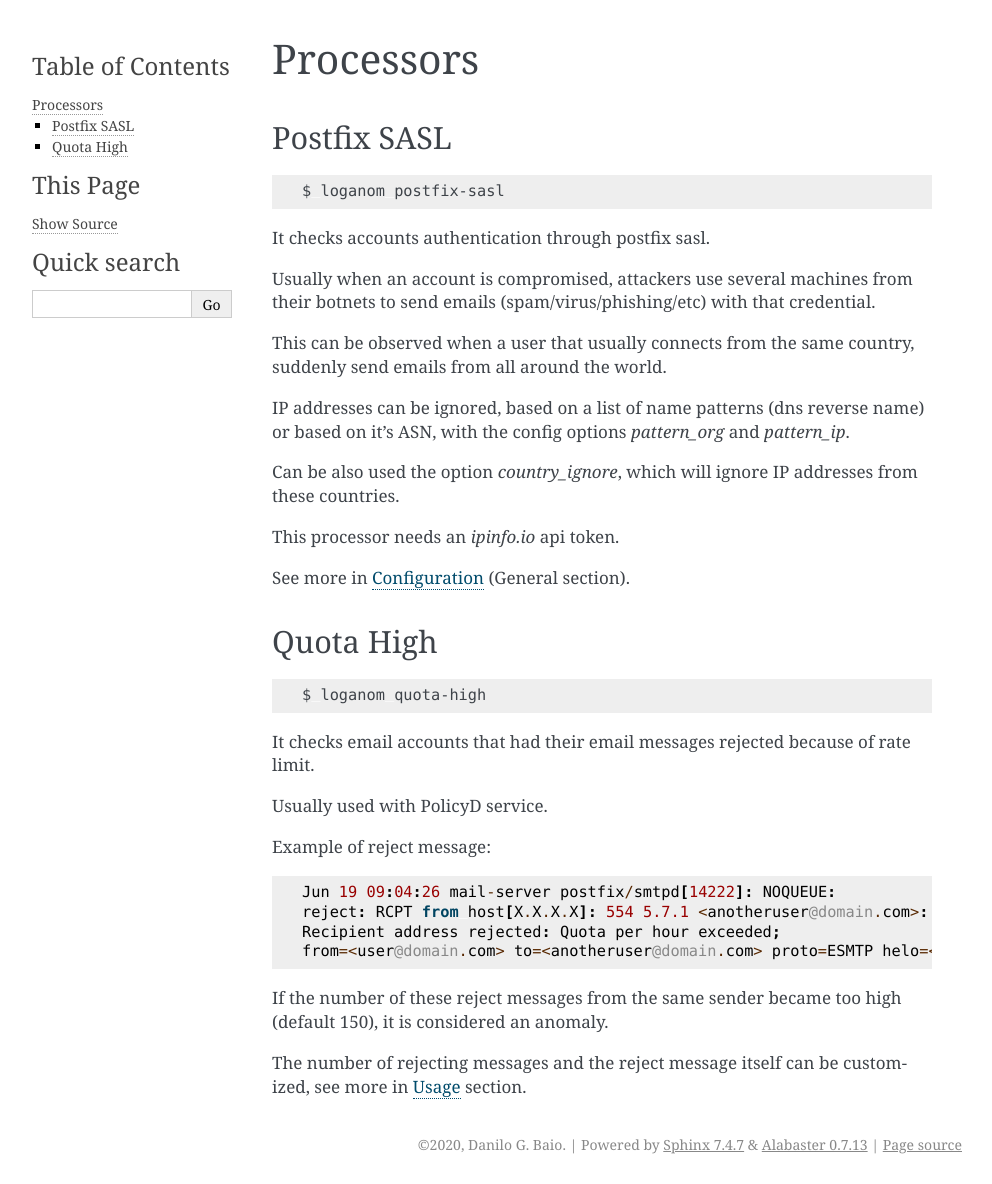
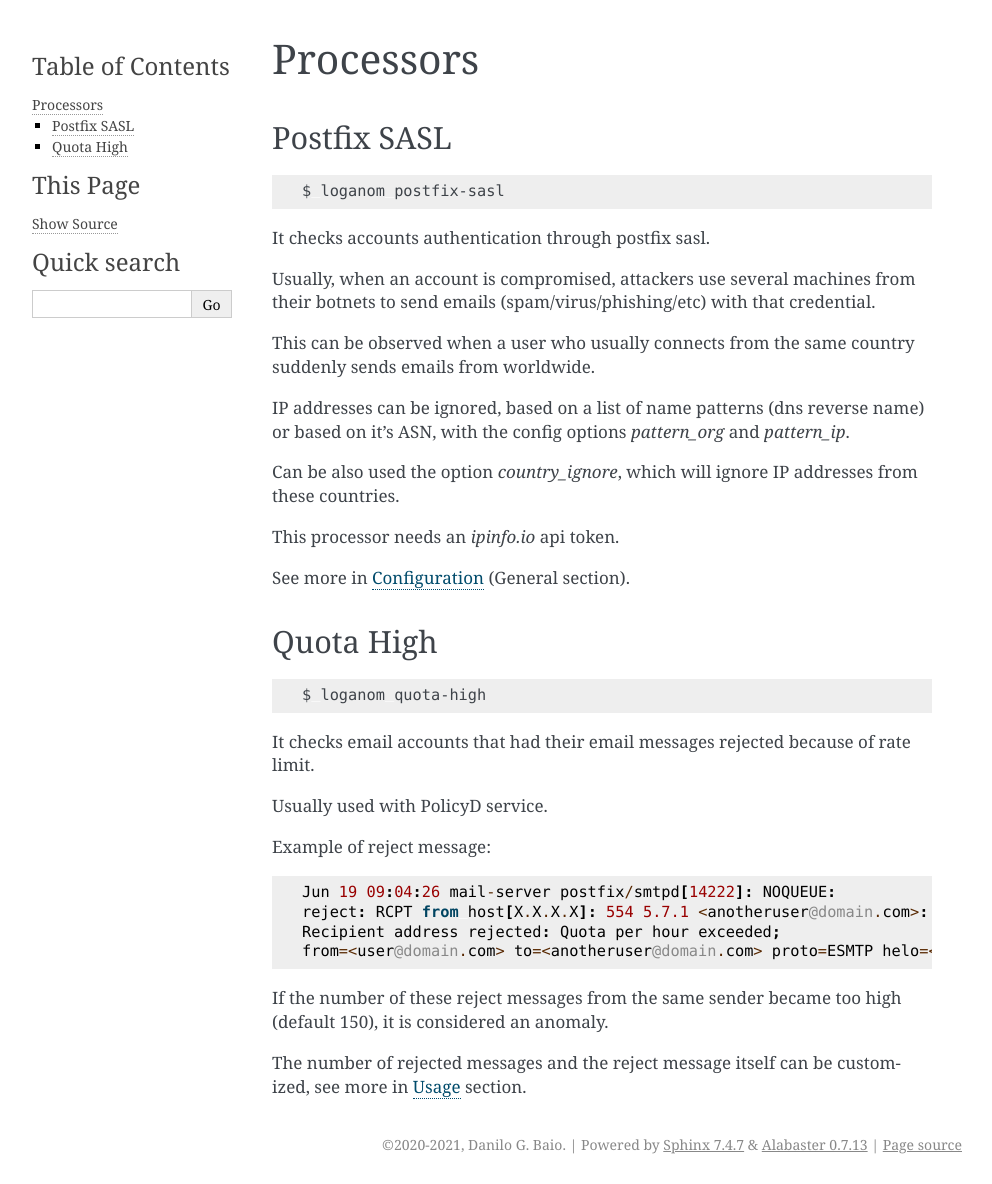
Before and after one commit to dbaio/loganom, a Sphinx documentation site: the page built from docs/processor.rst, in a window 1280 px wide. Shown: the whole page, without its empty margins (148-1140 px from the left). Built offline with Sphinx 7.4.7, drawn with Linux system fonts in a browser that asks for light colours.

Commit message:
Docs: minor fixes

```diff
--- a/docs/conf.py
+++ b/docs/conf.py
@@ -18,7 +18,7 @@
 # -- Project information -----------------------------------------------------
 
 project = 'loganom'
-copyright = '2020, Danilo G. Baio'
+copyright = '2020-2021, Danilo G. Baio'
 author = 'Danilo G. Baio'
 
 # The full version, including alpha/beta/rc tags
--- a/docs/processor.rst
+++ b/docs/processor.rst
@@ -11,11 +11,11 @@ Postfix SASL
 
 It checks accounts authentication through postfix sasl.
 
-Usually when an account is compromised, attackers use several machines from
+Usually, when an account is compromised, attackers use several machines from
 their botnets to send emails (spam/virus/phishing/etc) with that credential.
 
-This can be observed when a user that usually connects from the same country,
-suddenly send emails from all around the world.
+This can be observed when a user who usually connects from the same country
+suddenly sends emails from worldwide.
 
 IP addresses can be ignored, based on a list of name patterns (dns reverse
 name) or based on it's ASN, with the config options *pattern_org* and
@@ -53,5 +53,5 @@ Example of reject message:
 If the number of these reject messages from the same sender became too high
 (default 150), it is considered an anomaly.
 
-The number of rejecting messages and the reject message itself can be
+The number of rejected messages and the reject message itself can be
 customized, see more in :doc:`usage` section.
--- a/docs/usage.rst
+++ b/docs/usage.rst
@@ -123,8 +123,8 @@ Script with logtail and virtualenv
     exit $RET
 
 
-If you want to execute **loganom** for instance, in every hour, you can use
-**logtail** to get just the log lines that weren't processed yet, this will
+If you want to execute **loganom**, for instance, in every hour, you can use
+**logtail** to get just the log lines that weren't processed yet; this will
 avoid reprocessing all log.
 
 
```
